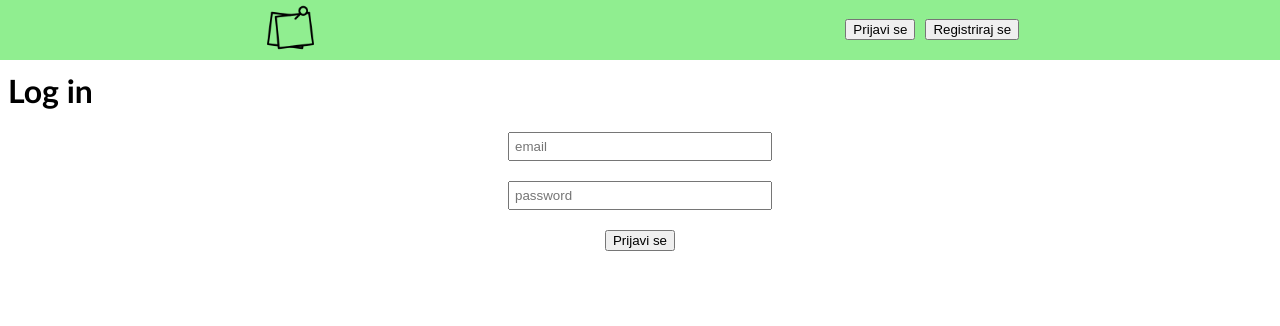
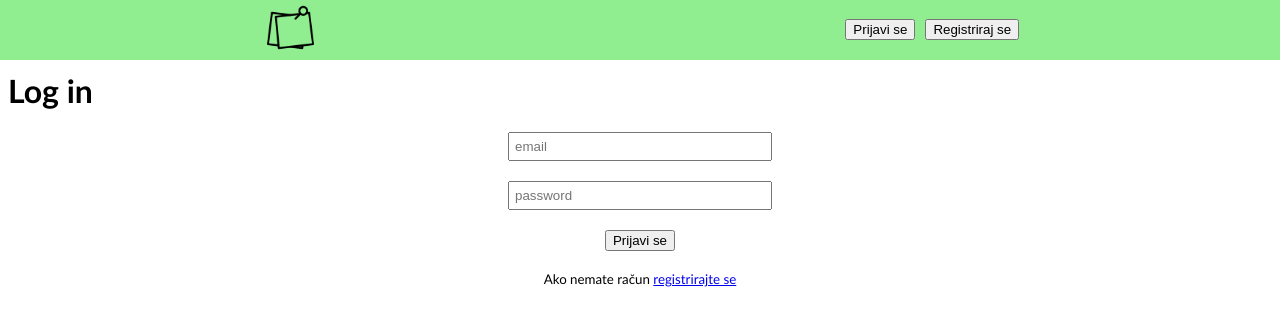
Before and after one commit to mvuco00/NWT, a React (Create React App) app in the folder myapp/: page /login in a window 1280 px wide. Shown: the top 326 px of the page. Built offline with nearby package versions, Linux system fonts and the light colour scheme.

Commit message:
mogucnost registracije

```diff
--- a/myapp/src/App.css
+++ b/myapp/src/App.css
@@ -67,3 +67,9 @@
   color: red;
   font-size: 14px;
 }
+.mogucnost-registracije {
+  margin-top: 20px;
+
+  display: flex;
+  justify-content: center;
+}
--- a/myapp/src/pages/login.js
+++ b/myapp/src/pages/login.js
@@ -1,6 +1,6 @@
 import React from "react";
 import axios from "axios";
-
+import { Link } from "react-router-dom";
 class LogIn extends React.Component {
   constructor(props) {
     super(props);
@@ -62,11 +62,11 @@ class LogIn extends React.Component {
               onChange={this.handleChange}
             />
             {console.log(this.state.errors)}
-            <div style={{ fontSize: 15, color: "red" }}>
+            <div className="error-popup">
               {this.state.errors.email ||
-              this.state.errors.error === "auth/user-not-found"
-                ? "Wrong email"
-                : ""}
+                (this.state.errors.error === "auth/user-not-found"
+                  ? "Wrong email"
+                  : "")}
             </div>
             <input
               id="password"
@@ -77,11 +77,16 @@ class LogIn extends React.Component {
               value={this.state.password}
               onChange={this.handleChange}
             />
-            <div style={{ fontSize: 15, color: "red" }}>
+            <div className="error-popup">
               {this.state.errors.general || this.state.errors.password}
             </div>
             <button className="prijavise-login">Prijavi se</button>
           </form>
+          <div className="mogucnost-registracije">
+            <small>
+              Ako nemate račun <Link to="/signup"> registrirajte se</Link>
+            </small>
+          </div>
         </div>
       </div>
     );
```
